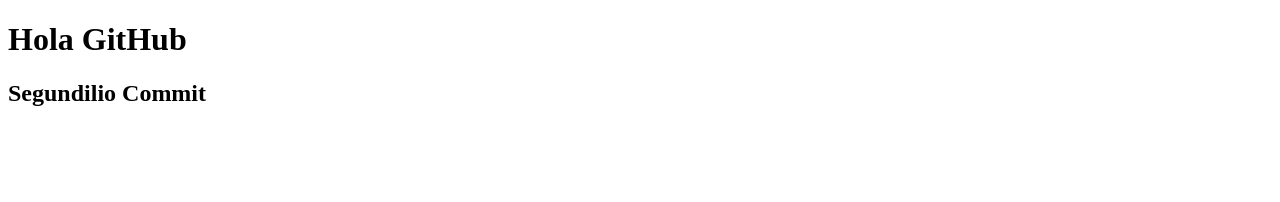
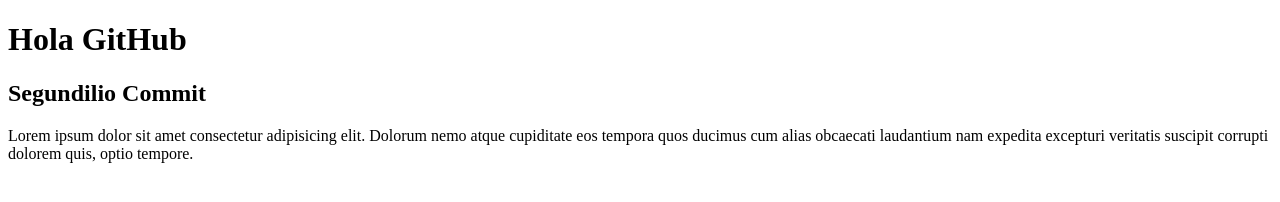
Before and after one commit to stocaimaza/46845prueba, a plain HTML site: page index.html in a window 1280 px wide. Drawn offline with Linux system fonts and the light colour scheme.

Commit message:
desarrollamos el párrafo

```diff
--- a/index.html
+++ b/index.html
@@ -8,5 +8,7 @@
 <body>
     <h1>Hola GitHub</h1>
     <h2>Segundilio Commit</h2>
+
+    <p>Lorem ipsum dolor sit amet consectetur adipisicing elit. Dolorum nemo atque cupiditate eos tempora quos ducimus cum alias obcaecati laudantium nam expedita excepturi veritatis suscipit corrupti dolorem quis, optio tempore.</p>
 </body>
 </html>
```
